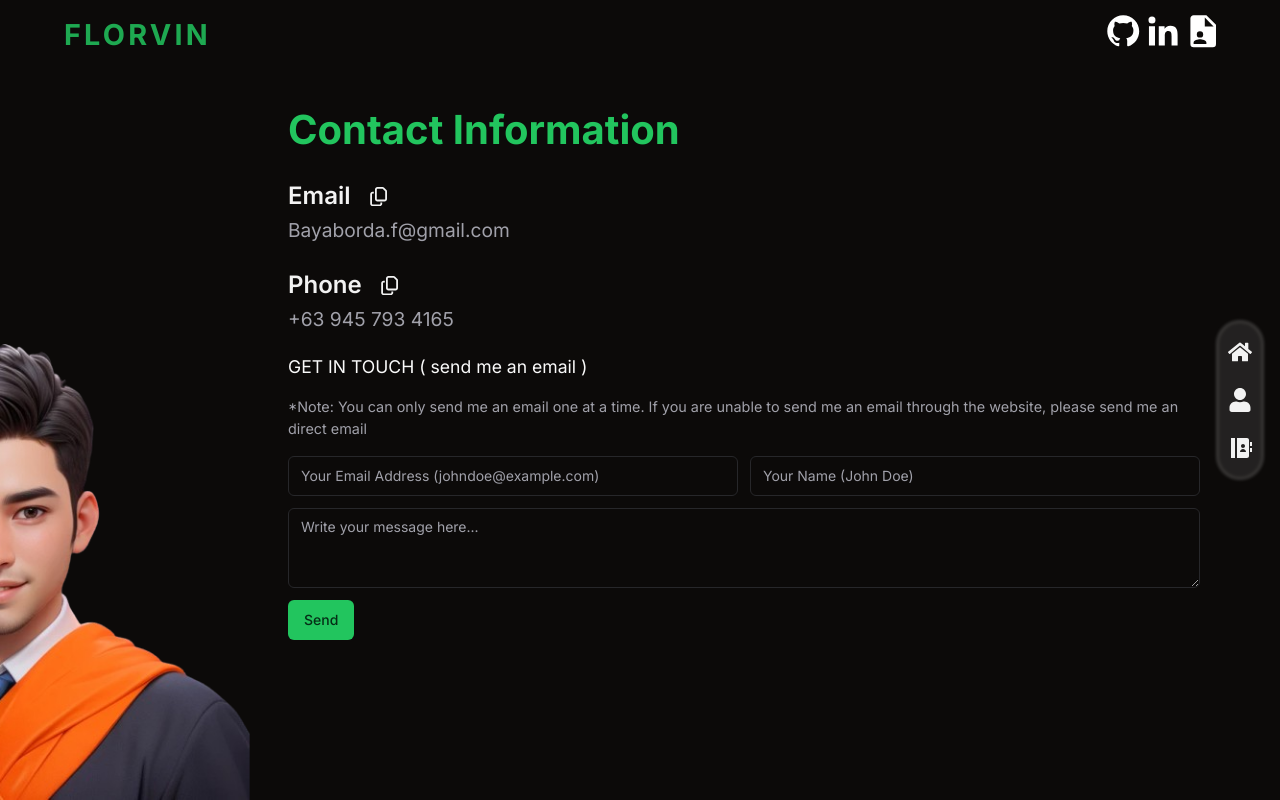
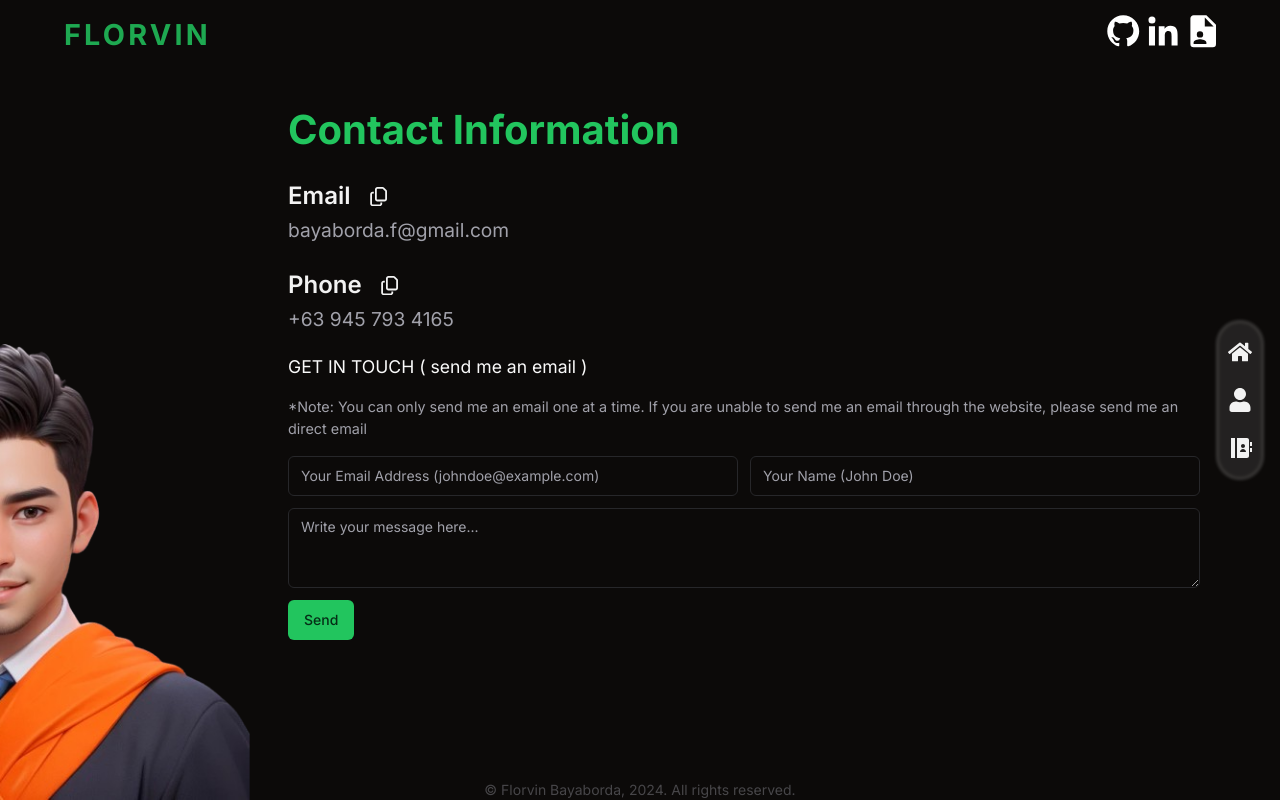
Before and after one commit to Florvin-04/Personal-Portfolio-NextJS, a Next.js app: page /contact in a window 1280 px wide. Built offline with nearby package versions, Linux system fonts and the light colour scheme; no server answers.

Commit message:
add copyright reserved and remove uncessary page

```diff
--- a/app/about/experiences/page.tsx
+++ /dev/null
@@ -1,7 +0,0 @@
-import React from "react";
-
-const ExperiencesPage = () => {
-  return <div>ExperiencesPage</div>;
-};
-
-export default ExperiencesPage;
--- a/app/about/layout.tsx
+++ /dev/null
@@ -1,38 +0,0 @@
-import CountUpNumbers from "@/components/customs/CountUpNumbers";
-import NavigationLink from "@/components/customs/about/NavigationLink";
-import { ABOUT_LANG } from "@/lib/lang/aboutLang";
-
-export default function AboutLayout({
-  children,
-}: Readonly<{
-  children: React.ReactNode;
-}>) {
-  return (
-    <div className="bg-red-500/0 flex-grow px-10 mt-[5rem] ">
-      {/* lg:grid lg:grid-cols-2 lg:pr-[5rem] lg:place-content-center lg:gap-[1rem] */}
-      <div className="text-center">
-        <h1
-          className="font-bold w-[min(100%,_20ch)] mx-auto"
-          style={{
-            // font-size: 1.5rem;
-            fontSize: "clamp(2rem, 0.57rem + 2.71vw, 3rem)",
-          }}
-        >
-          {ABOUT_LANG.heading}
-        </h1>
-        <p className=" w-[min(100%,_90ch)] mx-auto py-4">{ABOUT_LANG.bodyText}</p>
-
-        <div className="flex justify-center">
-          {ABOUT_LANG.countUp.map((item) => {
-            return <CountUpNumbers key={item.label} {...item} />;
-          })}
-        </div>
-      </div>
-
-      <div className="mt-[4rem] lg:justify">
-        <NavigationLink />
-        <div className="mt-5">{children}</div>
-      </div>
-    </div>
-  );
-}
--- a/app/about/page.tsx
+++ /dev/null
@@ -1,7 +0,0 @@
-import React from "react";
-
-const AboutPage = () => {
-  return <div>AboutPage</div>;
-};
-
-export default AboutPage;
--- a/app/about/projects/page.tsx
+++ /dev/null
@@ -1,7 +0,0 @@
-import React from "react";
-
-const ProjectsPage = () => {
-  return <div>ProjectsPage</div>;
-};
-
-export default ProjectsPage;
--- a/app/about/skills/page.tsx
+++ /dev/null
@@ -1,20 +0,0 @@
-import React from "react";
-
-const SkillsPage = () => {
-  return (
-    <div className="flex flex-wrap items-center justify-center gap-4 bg-red-500/0">
-      <div>Skills</div>
-      {/* {SKILLS_LANG.skills.map((skill) => {
-        return (
-          <SingleSkill
-            key={skill.name}
-            icon={skill.icon}
-            skillName={skill.name}
-          />
-        );
-      })} */}
-    </div>
-  );
-};
-
-export default SkillsPage;
--- a/app/background/page.tsx
+++ b/app/background/page.tsx
@@ -19,7 +19,7 @@ const renderJSX = [
 
 export default function BackgroundPage() {
   return (
-    <div className="flex-1 pb-[1rem]">
+    <div className="flex-1 pb-[2rem]">
       <div className="space-y-[2rem]">
         {renderJSX.map((item) => {
           return (
--- a/app/contact/page.tsx
+++ b/app/contact/page.tsx
@@ -6,13 +6,6 @@ import SendEmailForm from "./_component/SendEmailForm";
 export default function Contact() {
   return (
     <div className="flex-1 flex flex-col relative pr-[5rem]">
-      {/* <div className="flex-1 grid grid-cols-[30rem_1fr] lg:-translate-x-[21%] bg-blue-500">
-        <div className="hidden aspect-square lg:flex w-full lg:flex-1 lg:h-full  bg-red-500">
-          <Image className="mt-auto" src={Avatar} alt="profile avatar" />
-        </div>
-        <div>asd</div>
-      </div> */}
-
       <div className="pl-[18rem] pt-[2rem] space-y-4">
         <div>
           <p className="text-[2.5rem] font-bold text-primary">
@@ -24,10 +17,10 @@ export default function Contact() {
           <div className="">
             <div className="flex items-center gap-2">
               <p className="text-[1.5rem] font-semibold ">Email</p>
-              <CopyButton textToCopy="Bayaborda.f@gmail.com" />
+              <CopyButton textToCopy="bayaborda.f@gmail.com" />
             </div>
             <p className="text-[1.2rem] text-muted-foreground">
-              Bayaborda.f@gmail.com
+              bayaborda.f@gmail.com
             </p>
           </div>
           <div className="">
--- a/app/layout.tsx
+++ b/app/layout.tsx
@@ -7,6 +7,7 @@ import { cn } from "@/lib/utils";
 import NextTopLoader from "nextjs-toploader";
 import Link from "next/link";
 import { Toaster } from "@/components/ui/sonner";
+import Copyright from "@/components/customs/Copyright";
 
 const inter = Inter({ subsets: ["latin"] });
 
@@ -46,6 +47,7 @@ export default function RootLayout({
           <NextTopLoader color="#16a34a" showSpinner={false} />
           <Toaster />
           {children}
+          <Copyright parentClassName="absolute bottom-0 w-full" />
         </div>
 
         <div className="sticky max-lg:bottom-0 max-lg:bg-background lg:fixed lg:right-[1rem] lg:top-1/2 lg:-translate-y-1/2 mt-auto">
--- a/app/page.tsx
+++ b/app/page.tsx
@@ -6,7 +6,7 @@ import Link from "next/link";
 
 export default function Home() {
   return (
-    <div className="flex-1 flex flex-col">
+    <div className="flex-1 flex flex-col relative">
       <div className="h-full flex-grow flex flex-col lg:flex-row bg-red-500/0 lg:justify-between lg:px-[2rem]">
         <div className="lg:ml-[5rem] bg-red-500/0 my-auto lg:w-[50%]">
           <div className="text-center lg:text-left">
--- /dev/null
+++ b/components/customs/Copyright.tsx
@@ -0,0 +1,21 @@
+import { cn } from "@/lib/utils";
+
+type Props = {
+  parentClassName?: string;
+  textClassName?: string;
+};
+
+export default function Copyright({ parentClassName, textClassName }: Props) {
+  return (
+    <div className={cn("", parentClassName)}>
+      <p
+        className={cn(
+          "text-center text-sm text-muted-foreground/40",
+          textClassName
+        )}
+      >
+        © Florvin Bayaborda, 2024. All rights reserved.
+      </p>
+    </div>
+  );
+}
```
